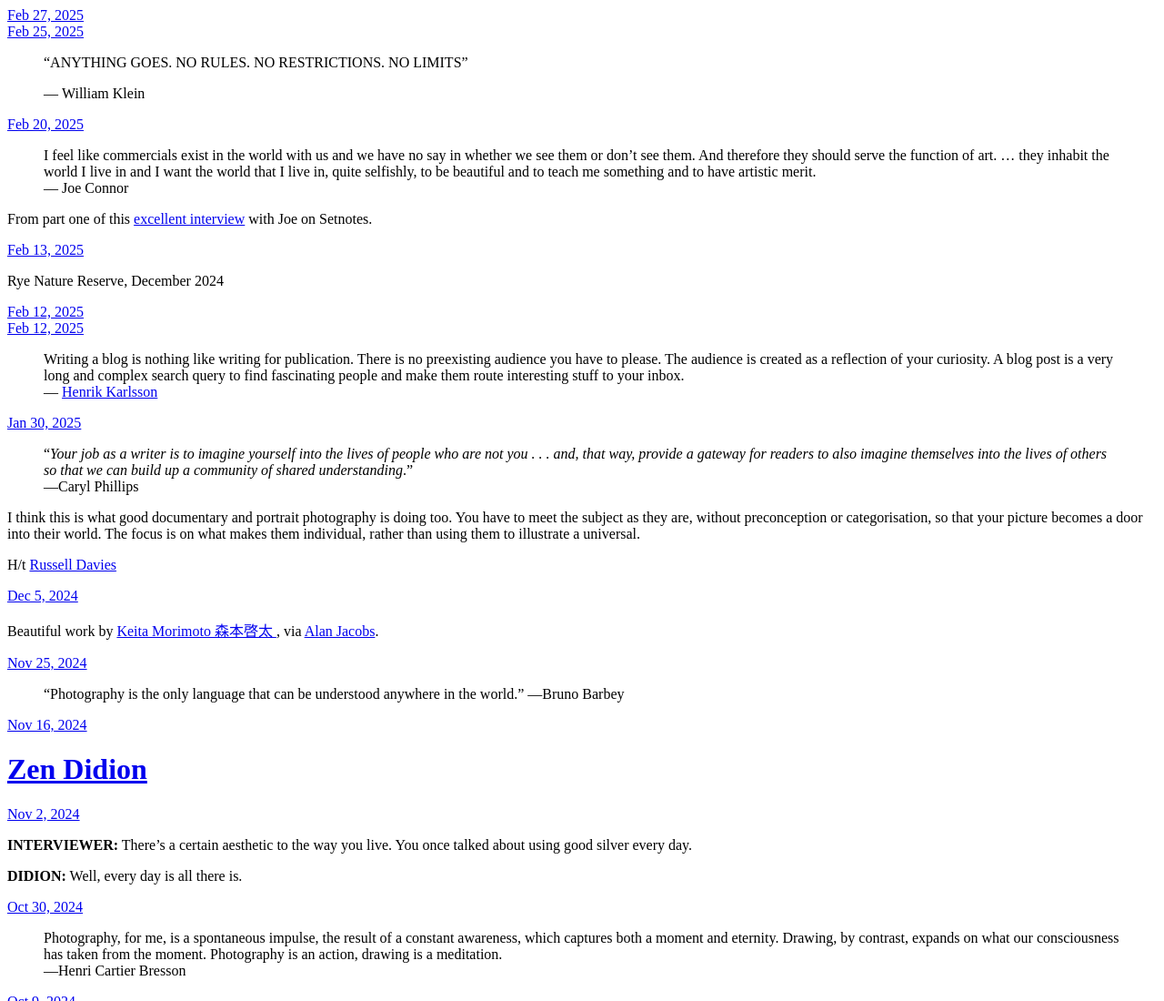
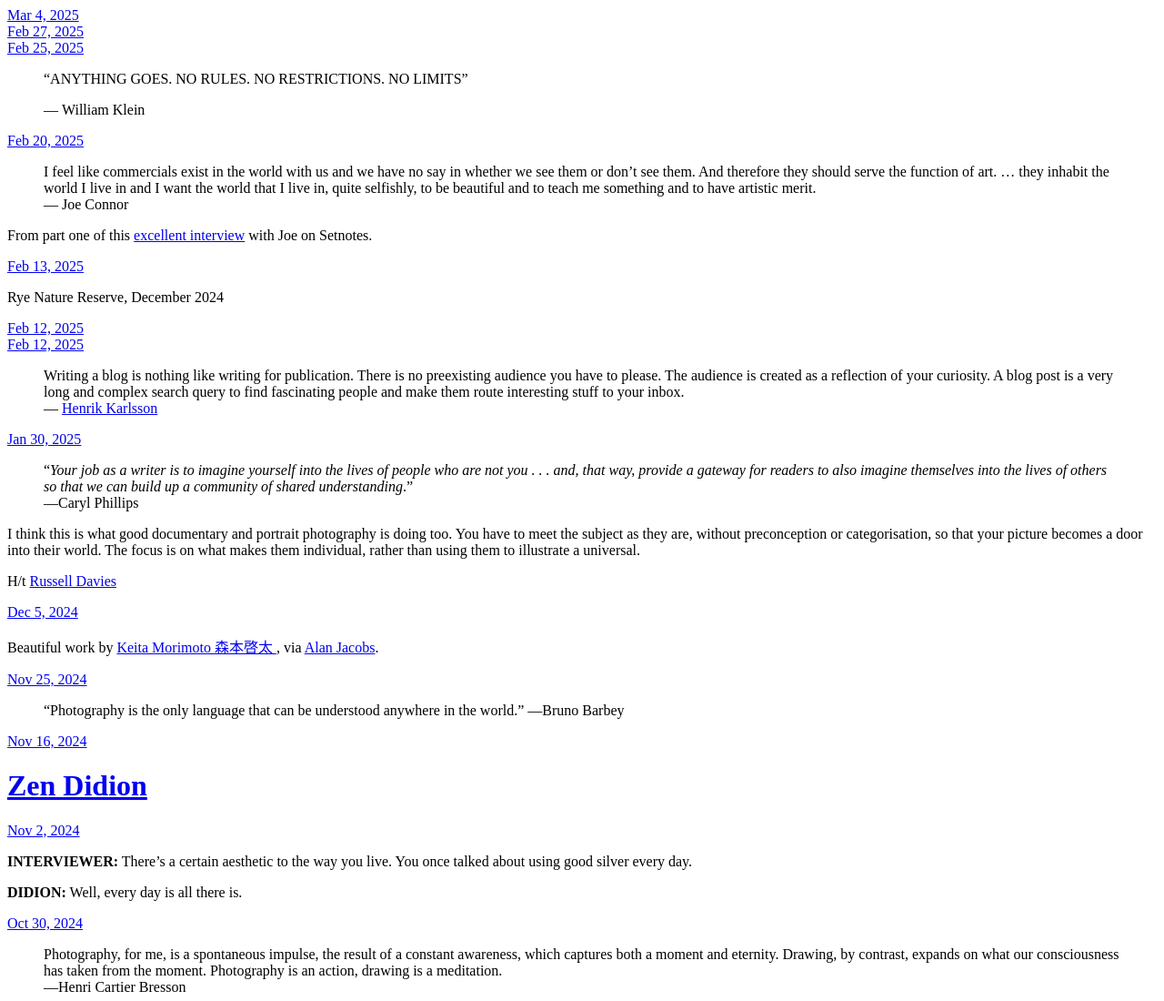
Before and after one commit to oliverholms/microblog-archive, a plain HTML site: page index.html in a window 1280 px wide. Shown: the top 1100 px of the page at 91% size. Drawn offline with Linux system fonts and the light colour scheme.

Commit message:
Archiving from Micro.blog.

```diff
--- a/index.html
+++ b/index.html
@@ -21,6 +21,17 @@
 <div class="h-feed">
 
 
+
+	  <div class="h-entry">
+
+
+		<a href="https://blog.oliverholms.com/2025/03/04/225958.html" class="u-url"><time class="dt-published" datetime="2025-03-04 22:59:58 &#43;0000">Mar 4, 2025</time></a>
+
+		<div class="e-content">
+			 <!-- raw HTML omitted -->
+
+		</div>
+	  </div>
 
 	  <div class="h-entry">
 
```
